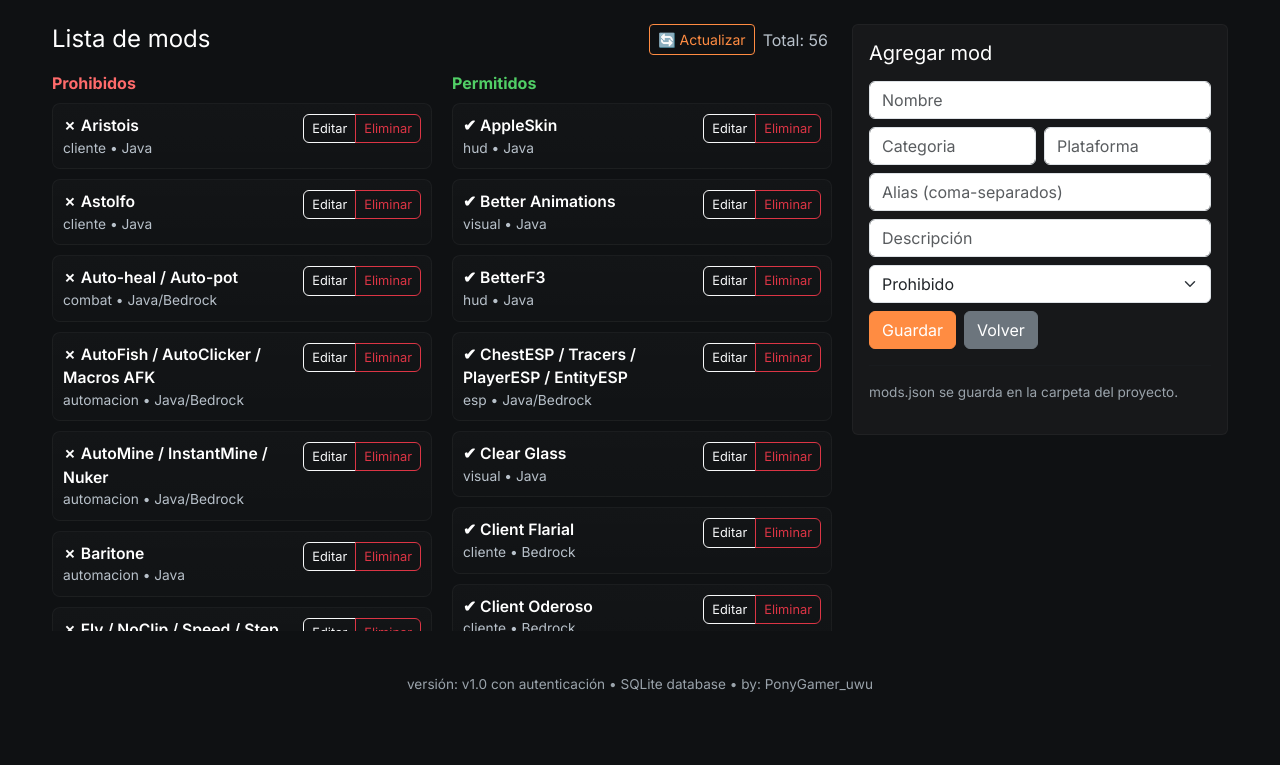
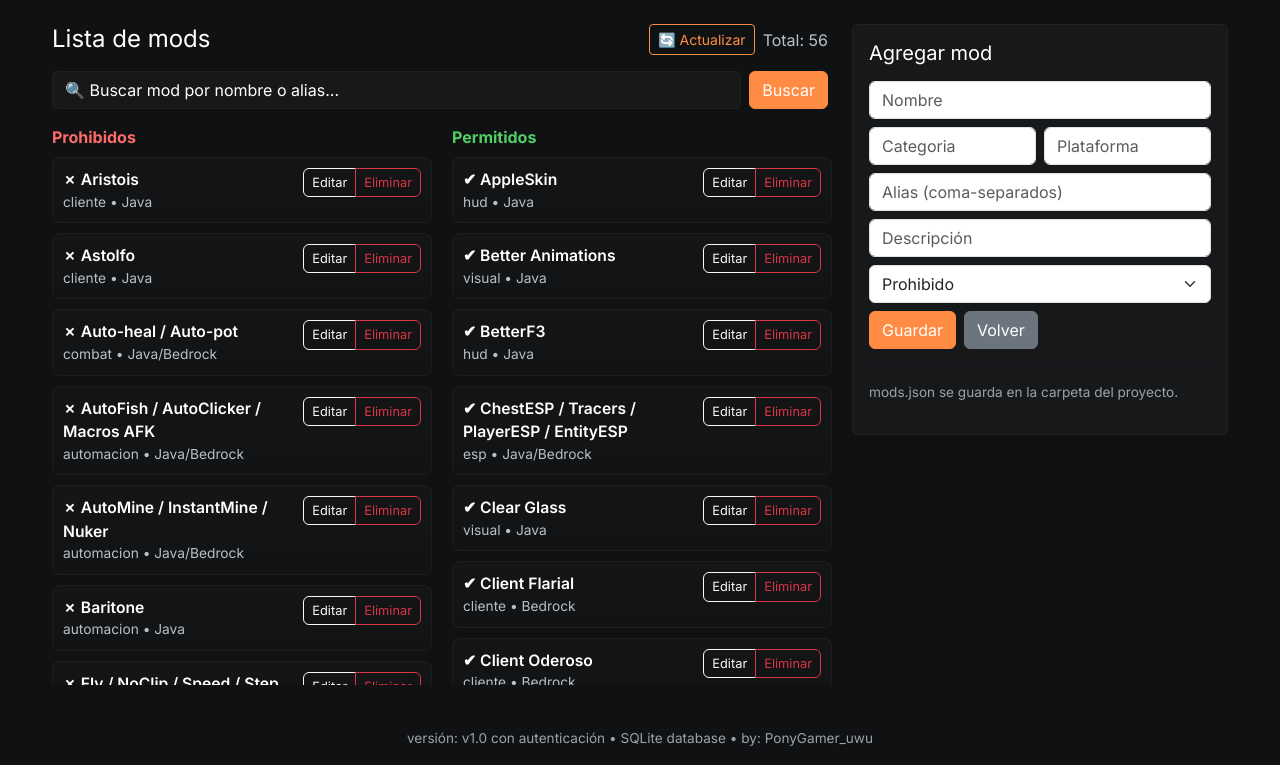
Before and after one commit to pabloacerbi125-ops/Blurkittool, a Flask app: page /mods in a window 1280 px wide. Shown: the part 60-825 px from the top of the page. Before the commit the page ends 752 px from the top, so only its background shows below. Run offline with Flask 3, Linux system fonts and the light colour scheme; a user stored in the database is signed in.

Commit message:
Add search functionality to mods page with real-time filtering

```diff
--- a/web/app.py
+++ b/web/app.py
@@ -157,10 +157,22 @@
 @login_required
 def index():
     """List all mods - viewable by all roles."""
-    mods = Mod.query.order_by(Mod.name).all()
+    search_term = request.args.get('search', '').strip()
+
+    if search_term:
+        # Filtrar mods por nombre o alias
+        mods = Mod.query.filter(
+            db.or_(
+                Mod.name.ilike(f'%{search_term}%'),
+                Mod.aliases.ilike(f'%{search_term}%')
+            )
+        ).order_by(Mod.name).all()
+    else:
+        mods = Mod.query.order_by(Mod.name).all()
+
     prohibidos = [(m.id, m) for m in mods if m.status == 'prohibido']
     permitidos = [(m.id, m) for m in mods if m.status == 'permitido']
-    return render_template('index.html', prohibidos=prohibidos, permitidos=permitidos)
+    return render_template('index.html', prohibidos=prohibidos, permitidos=permitidos, search_term=search_term)
 
 
 @app.route('/search', methods=['GET', 'POST'])
--- a/web/static/style.css
+++ b/web/static/style.css
@@ -111,6 +111,27 @@
   line-height: 1.45;
 }
 
+/* Estilos para el input de búsqueda */
+input[name="search"]::placeholder {
+  color: #ffffff !important;
+  opacity: 1;
+}
+
+input[name="search"]::-moz-placeholder {
+  color: #ffffff !important;
+  opacity: 1;
+}
+
+input[name="search"]::-webkit-input-placeholder {
+  color: #ffffff !important;
+  opacity: 1;
+}
+
+input[name="search"]:-ms-input-placeholder {
+  color: #ffffff !important;
+  opacity: 1;
+}
+
 /* responsive tweaks */
 @media (max-width:900px){
   .right-col{ position:static; margin-top:18px; }
--- a/web/templates/admin_users.html
+++ b/web/templates/admin_users.html
@@ -7,7 +7,7 @@
     <div class="d-flex justify-content-between align-items-center mb-3">
         <div>
             <h2>Gestión de Usuarios</h2>
-            <p class="text-muted">Administración de usuarios y roles</p>
+            <p class="text-white">Administración de usuarios y roles</p>
         </div>
         <a href="{{ url_for('admin_security') }}" class="btn btn-warning">
             🔒 Panel de Seguridad
--- a/web/templates/index.html
+++ b/web/templates/index.html
@@ -10,6 +10,22 @@
         </button>
         <div style="color: #b8c1ca;">Total: {{ prohibidos|length + permitidos|length }}</div>
       </div>
+    </div>
+
+    <!-- Barra de búsqueda -->
+    <div class="mb-3">
+      <form method="get" action="/mods" class="d-flex gap-2">
+        <input type="text" name="search" class="form-control" placeholder="🔍 Buscar mod por nombre o alias..." value="{{ search_term or '' }}" style="background: var(--panel); border: 1px solid var(--card-border); color: #ffffff;" autocomplete="off">
+        <button type="submit" class="btn btn-primary">Buscar</button>
+        {% if search_term %}
+        <a href="/mods" class="btn btn-secondary">Limpiar</a>
+        {% endif %}
+      </form>
+      {% if search_term %}
+      <div class="mt-2" style="color: #ffc107;">
+        Mostrando resultados para: <strong>"{{ search_term }}"</strong>
+      </div>
+      {% endif %}
     </div>
 
     {% if error %}
@@ -99,15 +115,20 @@
 </div>
 
 <script>
-  // Protección agresiva de inputs
+  // Protección agresiva de inputs (excepto búsqueda)
   (function() {
     // Guardar referencias originales
     var originalAddEventListener = EventTarget.prototype.addEventListener;
     var protectedInputs = new WeakSet();
 
-    // Marcar todos los inputs como protegidos al cargar
+    // Marcar todos los inputs como protegidos al cargar (excepto el de búsqueda)
     function protectInputs() {
       document.querySelectorAll('input, textarea, select').forEach(function(el) {
+        // No proteger el input de búsqueda
+        if (el.name === 'search') {
+          return;
+        }
+
         protectedInputs.add(el);
         Object.defineProperty(el, 'disabled', {
           get: function() { return false; },
```
Also changed, not shown: web/instance/blurkit.db.
